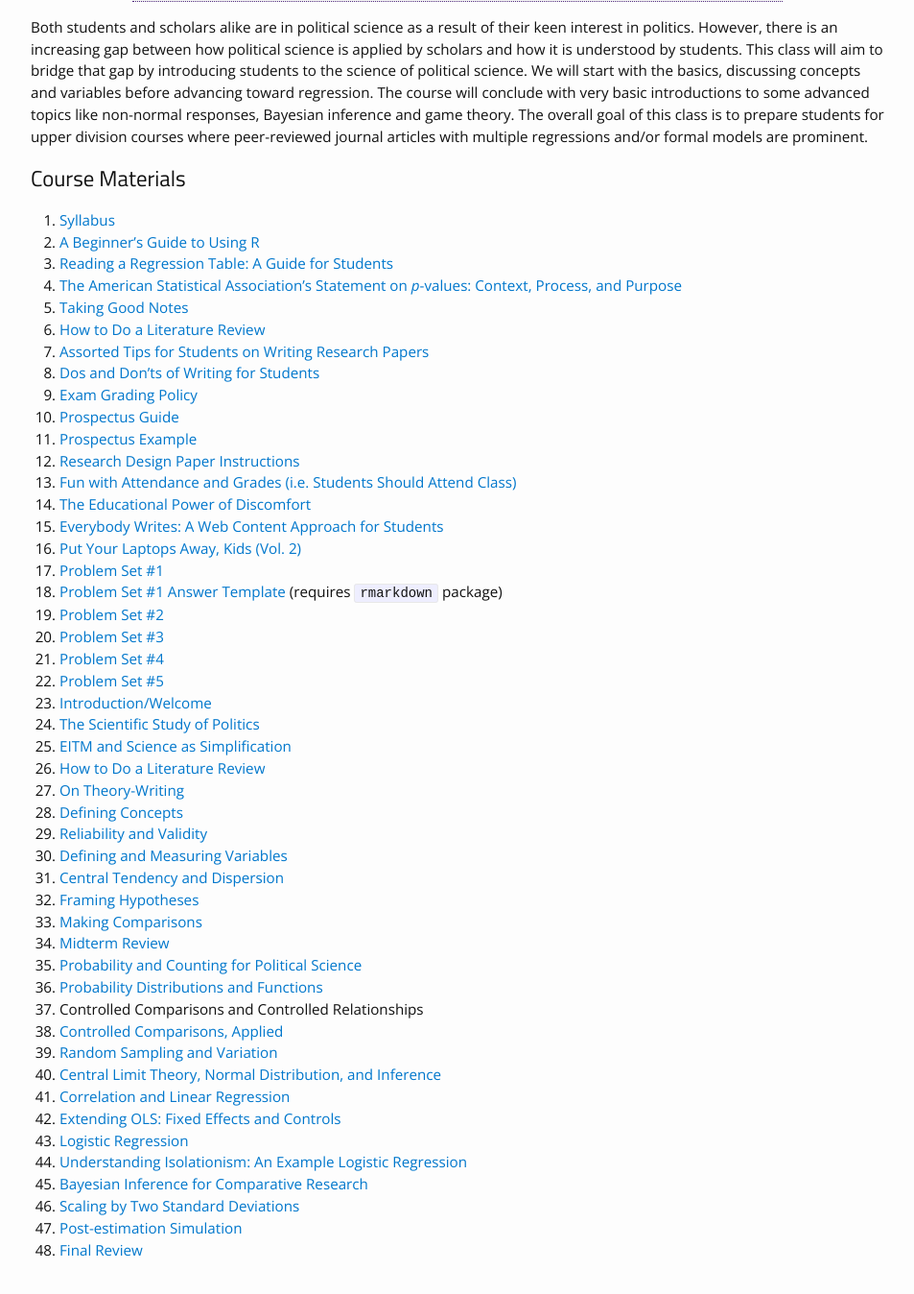
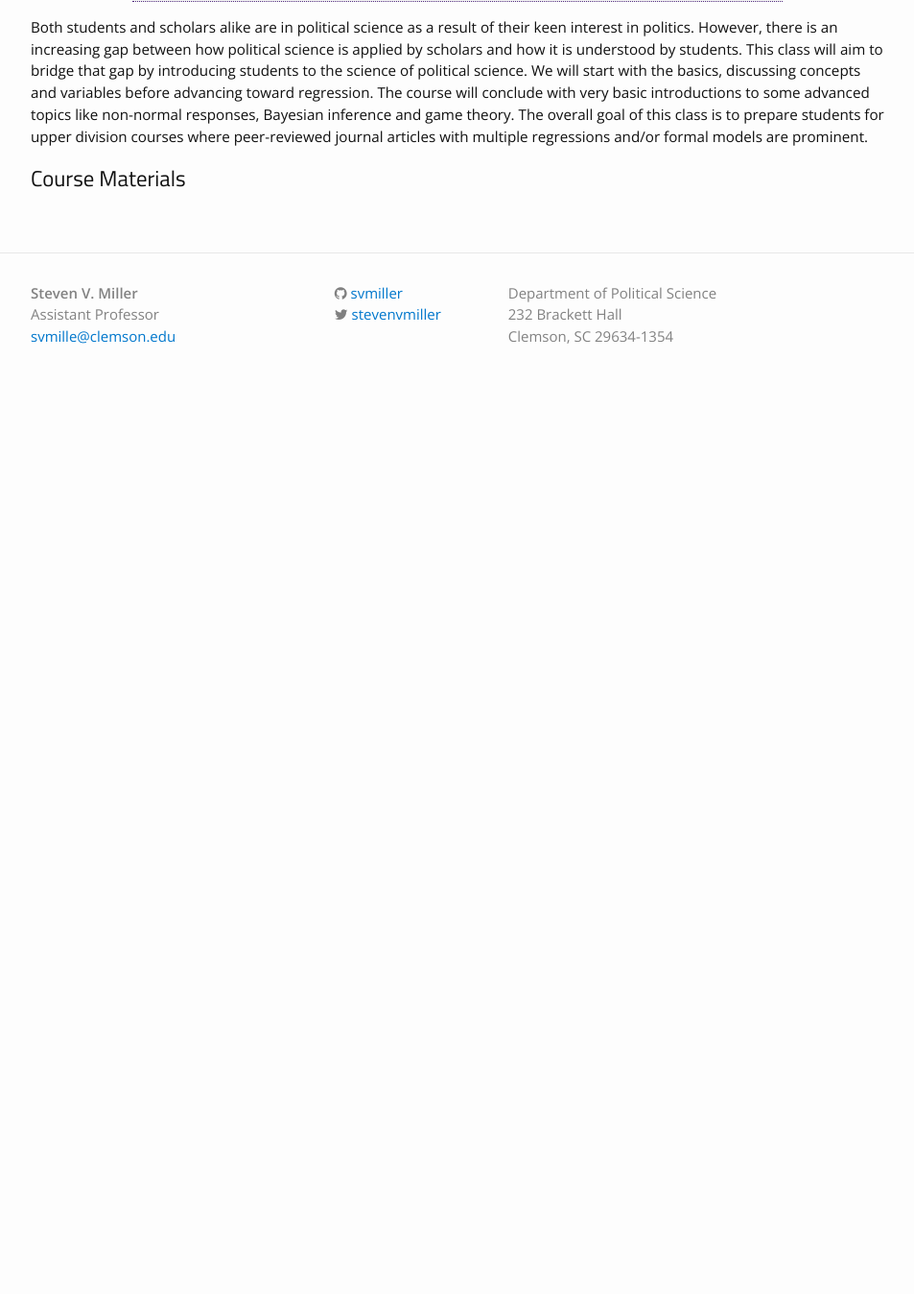
Before and after one commit to svmiller/svmiller.github.io, a Jekyll site: the page built from teaching/posc-3410.md, in a window 1280 px wide and 1400 px high, scrolled down 431 px, cut to the strip 48-1396 px from the top of the window. Shown: the whole strip at 96% size, without its empty margins (163-1116 px from the left). Built offline with Jekyll 4.4.1, drawn with Linux system fonts in a browser that asks for light colours; nearby versions of some CDN libraries; some web fonts are replaced; after the commit the page ends 900 px from its top, so only the background shows below that.

Commit message:
empty teaching pages, create 3610 page

```diff
--- a/teaching/posc-3410.md
+++ b/teaching/posc-3410.md
@@ -10,7 +10,7 @@ Both students and scholars alike are in political science as a result of their k
 
 ## Course Materials
 
-1. [Syllabus](https://www.dropbox.com/s/fribou4nn5vo9q3/posc3410-fall2016-syllabus.pdf?dl=0)
+<!-- 1. [Syllabus](https://www.dropbox.com/s/fribou4nn5vo9q3/posc3410-fall2016-syllabus.pdf?dl=0)
 2. [A Beginner's Guide to Using R](/blog/2014/08/a-beginners-guide-to-using-r/)
 3. [Reading a Regression Table: A Guide for Students](/blog/2014/08/reading-a-regression-table-a-guide-for-students/)
 4. [The American Statistical Association's Statement on *p*-values: Context, Process, and Purpose](http://amstat.tandfonline.com/doi/abs/10.1080/00031305.2016.1154108)
@@ -57,4 +57,4 @@ Both students and scholars alike are in political science as a result of their k
 45. [Bayesian Inference for Comparative Research](https://www.dropbox.com/s/kep6bxa3cvu7392/posc3410-lecture-westernjackman1994bicr.pdf?dl=0)
 46. [Scaling by Two Standard Deviations](https://www.dropbox.com/s/t3mkketzgcfvzsn/posc3410-lecture-scaling-two-sds.pdf?dl=0)
 47. [Post-estimation Simulation](https://www.dropbox.com/s/s1t8chisw756zwz/posc3410-lecture-post-estimation-simulation.pdf?dl=0)
-48. [Final Review](https://www.dropbox.com/s/ta8mzlbm6jvdgto/posc3410-lecture-final-review.pdf?dl=0)
+48. [Final Review](https://www.dropbox.com/s/ta8mzlbm6jvdgto/posc3410-lecture-final-review.pdf?dl=0) -->
--- /dev/null
+++ b/teaching/posc-3610.md
@@ -0,0 +1,11 @@
+---
+layout: page
+title: "POSC 3610 – International Politics in Crisis"
+permalink: /teaching/posc-3610-international-politics-in-crisis/
+---
+
+{% include image.html url="/images/1965-dacca-women-target-practice.jpg" caption="Women, some of whom are quite young in this photo, take target practice in Dacca (East Pakistan, now Bangladesh) during the 1964-65 Indo-Pakistani War." width=850 align="center" %}
+
+The onset, expansion and consequences of inter-state conflict lie at the heart of international relations scholarship.  This class will explore these topics, highlighting what we know and what we do not know.  We will first start by clarifying how "inter-state conflict" is defined and measured, also providing basic statistics about its occurrence through time. Then, we will examine one of the long industry standards in international relations, looking at properties of the international system that are thought to explain inter-state conflict.  Afterwards, we discuss theories and research programs that eschew structural properties in favor of either the properties of states or the issues that make them susceptible to fight each other.  We will conclude with a discussion, however introductory, of some more advanced topics for students to consider as they pursue their studies in political science.
+
+## Course Materials
```
Also changed, not shown: images/1965-dacca-women-target-practice.jpg (added).
